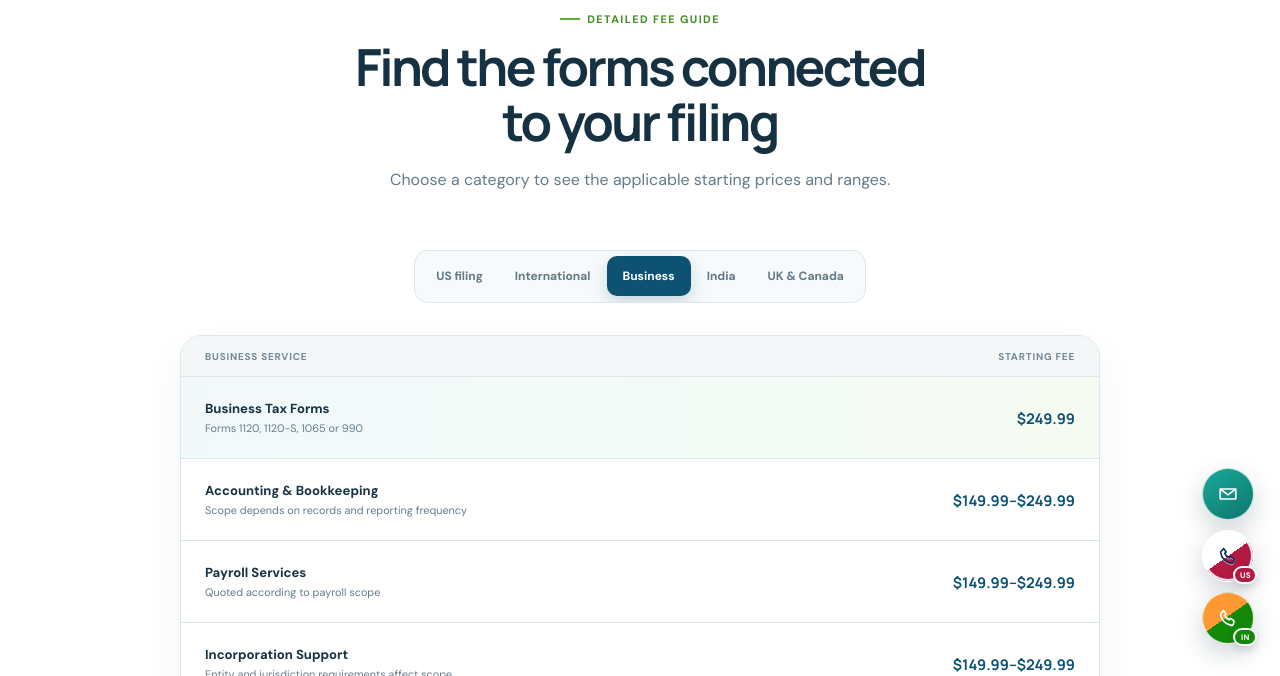
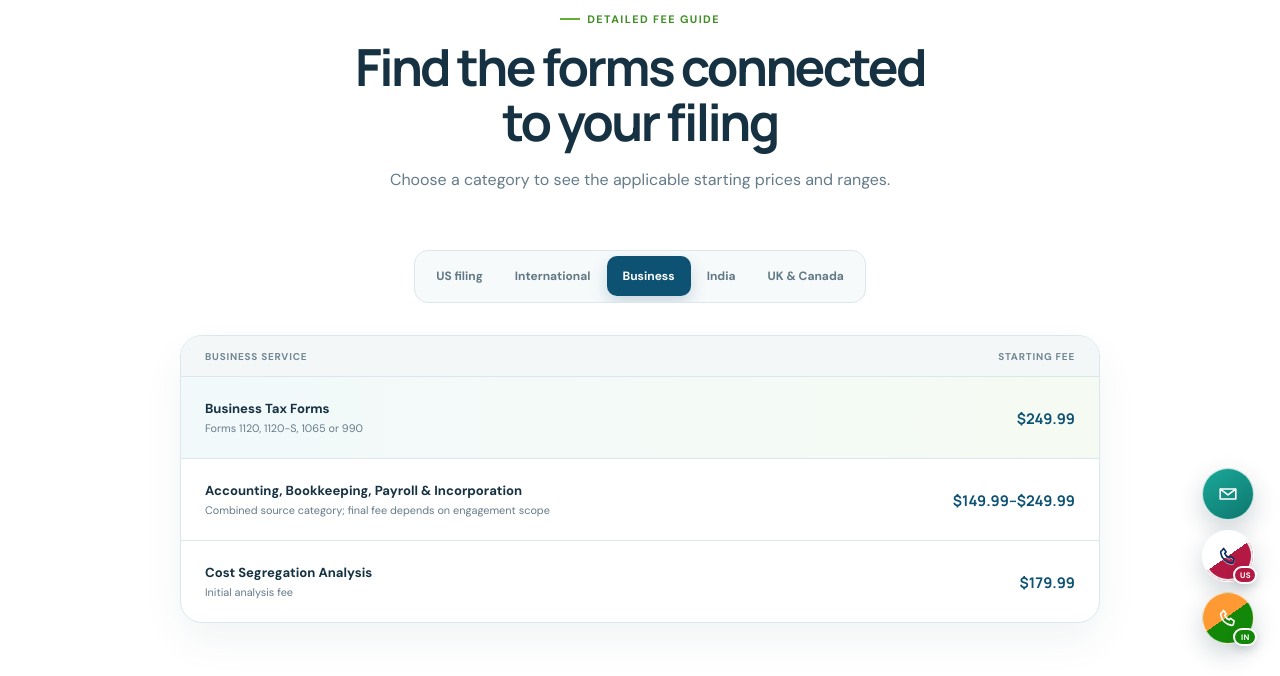
Before and after one commit to Simplicontax/simpliconsite, a website built with Vite: page pricing.html in a window 1280 px wide. Both pictures are taken after a click on the button "Business". Shown: the part 854-1530 px from the top of the page. Built offline with nearby package versions, Linux system fonts and the light colour scheme.

Commit message:
Align business pricing with source workbook

```diff
--- a/pricing.html
+++ b/pricing.html
@@ -13,7 +13,7 @@
 
 <div class="pricing-group" data-price-group="international"><div class="fee-table-card"><div class="fee-table-head"><span>International form or service</span><span>Fee</span></div><div class="fee-table-row featured-row"><div><strong>International Tax Forms</strong><small>Forms 5471, 5472, 8858, 8865, 8804 or 8805</small></div><b>$149.99</b></div><div class="fee-table-row"><div><strong>FBAR</strong><small>Foreign bank account reporting</small></div><b>$29.99–$79.99</b></div><div class="fee-table-row"><div><strong>FATCA — Form 8938</strong><small>Specified foreign financial assets</small></div><b>$39.99–$99.99</b></div><div class="fee-table-row"><div><strong>Form 1116</strong><small>Foreign tax credit</small></div><b>$24.99–$54.99</b></div><div class="fee-table-row"><div><strong>Form 8621 — PFIC</strong><small>For each fund</small></div><b>$99.99</b></div><div class="fee-table-row"><div><strong>Section 6013(g)/(h) Election</strong><small>Election preparation charges</small></div><b>$79.99–$99.99</b></div><div class="fee-table-row"><div><strong>Form 8949 — Cryptocurrency</strong><small>Per page</small></div><b>$9.99</b></div></div></div>
 
-<div class="pricing-group" data-price-group="business"><div class="fee-table-card"><div class="fee-table-head"><span>Business service</span><span>Starting fee</span></div><div class="fee-table-row featured-row"><div><strong>Business Tax Forms</strong><small>Forms 1120, 1120-S, 1065 or 990</small></div><b>$249.99</b></div><div class="fee-table-row"><div><strong>Accounting & Bookkeeping</strong><small>Scope depends on records and reporting frequency</small></div><b>$149.99–$249.99</b></div><div class="fee-table-row"><div><strong>Payroll Services</strong><small>Quoted according to payroll scope</small></div><b>$149.99–$249.99</b></div><div class="fee-table-row"><div><strong>Incorporation Support</strong><small>Entity and jurisdiction requirements affect scope</small></div><b>$149.99–$249.99</b></div><div class="fee-table-row"><div><strong>Cost Segregation Analysis</strong><small>Initial analysis fee</small></div><b>$179.99</b></div></div></div>
+<div class="pricing-group" data-price-group="business"><div class="fee-table-card"><div class="fee-table-head"><span>Business service</span><span>Starting fee</span></div><div class="fee-table-row featured-row"><div><strong>Business Tax Forms</strong><small>Forms 1120, 1120-S, 1065 or 990</small></div><b>$249.99</b></div><div class="fee-table-row"><div><strong>Accounting, Bookkeeping, Payroll & Incorporation</strong><small>Combined source category; final fee depends on engagement scope</small></div><b>$149.99–$249.99</b></div><div class="fee-table-row"><div><strong>Cost Segregation Analysis</strong><small>Initial analysis fee</small></div><b>$179.99</b></div></div></div>
 
 <div class="pricing-group" data-price-group="india"><div class="fee-table-card compact-fee-table"><div class="fee-table-head"><span>India service</span><span>Starting fee</span></div><div class="fee-table-row featured-row"><div><strong>Indian Individual Tax Return</strong><small>Individual ITR preparation</small></div><b>$59.99</b></div><div class="fee-table-row"><div><strong>Business, Capital Gains or NRI Filing</strong><small>Confirmed after income and residency review</small></div><b>Custom quote</b></div></div><div class="scope-note"><span>IN</span><div><strong>Why are complex India filings quoted?</strong><p>The workbook supplies one individual-return starting price. Business, gains, foreign assets and NRI matters require a scope review before we confirm a fee.</p></div></div></div>
 
```
